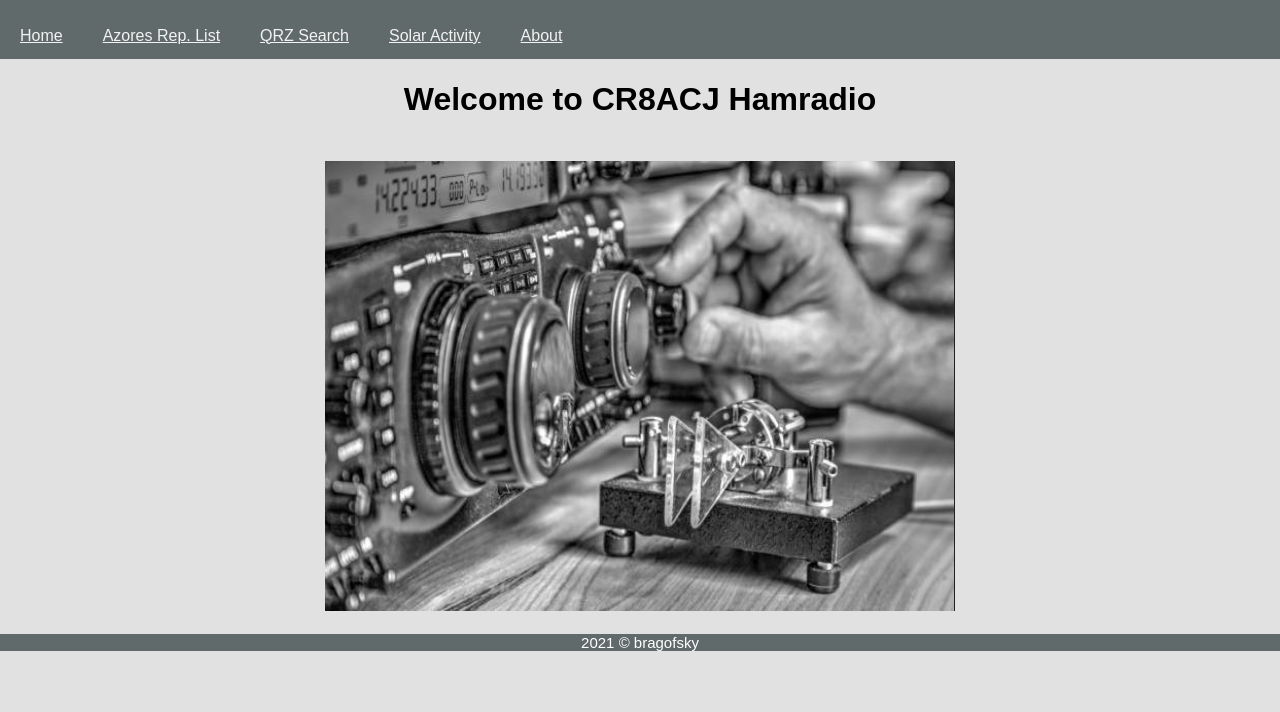
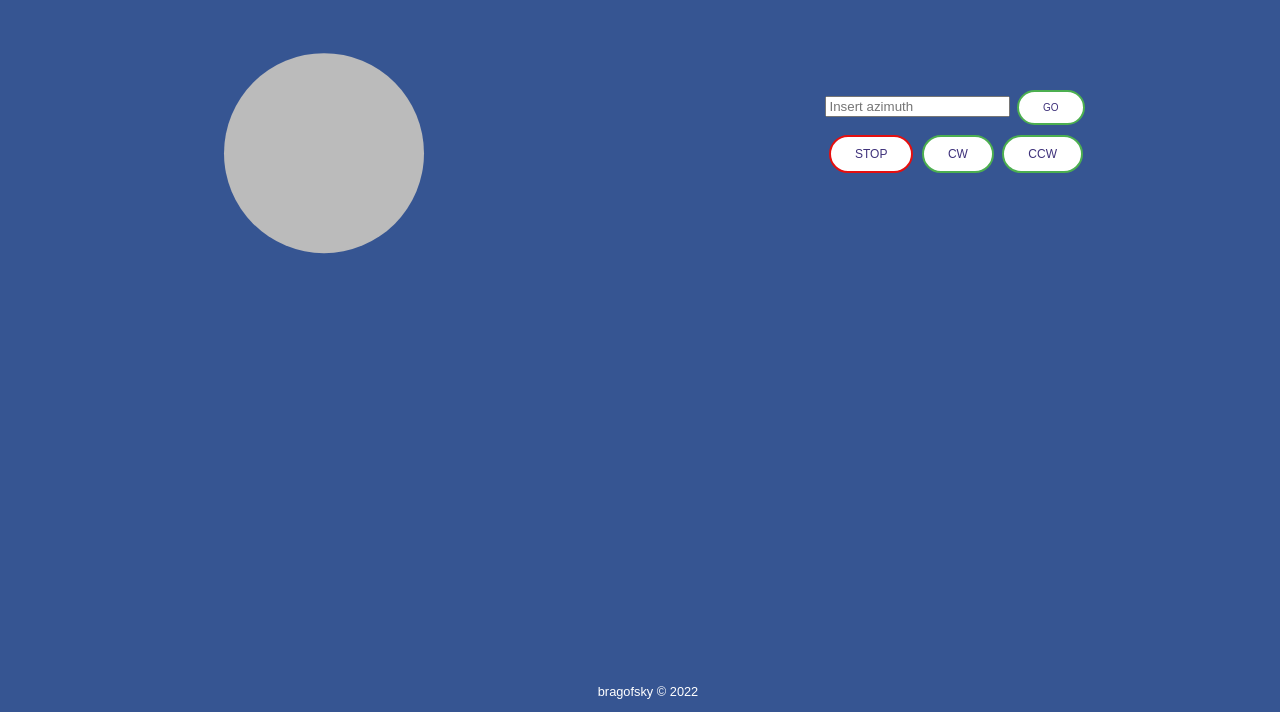
Before and after one commit to bragofsky/21184-PROJLEI, a plain HTML site: page main/www/index.html in a window 1280 px wide. Shown: the part 88-800 px from the top of the page. Drawn offline with Linux system fonts and the light colour scheme.

Commit message:
dashboard layout with div

```diff
--- a/main/www/home.html
+++ /dev/null
@@ -1,32 +0,0 @@
-<head>
-    <title>CR8ACJ Hamradio</title>
-    <style>
-        body {
-            background-color: #e1e1e1;
-            margin: 0;
-            padding: 0;
-            font-family: Arial;
-        }
-        .welcome {
-            padding: 1px;
-            text-align: center;
-            background: #e1e1e1;
-        }
-        .image {
-            padding: 20px;
-            text-align: center;
-        }
-    </style>
-</head>
-<body>
-    <div class="welcome">
-        <h1>Welcome to CR8ACJ Hamradio</h1>
-    </div>
-
-    <div class="image">
-        <img src="Screenshot_1.png" alt="Hamart" style="width:630px;height:450px;">
-    </div>
-
-
-</body>
-</html>
--- a/main/www/index.html
+++ b/main/www/index.html
@@ -1,87 +1,29 @@
+<!DOCTYPE html>
+<html>
+    <title>HARR</title>
 <head>
-    <title>CR8ACJ Hamradio</title>
-    <style>
-        /*Definição da formatação do conteudo de "body"*/
-        body {
-            background-color: #e1e1e1;
-            margin: 0;
-            padding: 0;
-            font-family: Arial;
-        }
-        /* Definição do cabeçalho da página inicial*/
-        .header {
-            padding: 1px 20px;
-            text-align: left;
-            background: #616a6b;
-        }
-            .header h1 {
-                font-size: 40px;
-            }
-        /* Definição do menu de navegação */
-        .menu {
-            overflow: hidden;
-            background-color: #616a6b;
-        }
-
-            /* Defnição dos blocos dos links disponiveis no menu */
-            .menu a {
-                float: left;
-                display: block;
-                color: #f2f2f2;
-                text-align: center;
-                padding: 14px 20px;
-            }
-                /* Definição da cor de destaque com o ponteiro do rato */
-                .menu a:hover {
-                    background-color: #ddd;
-                    color: black;
-                }
-        /*Definição da moldura que onde vão abrir todas as páginas do site*/
-        .frame {
-            display: block;
-            height: 70vh;
-            width: 100vw;
-            padding: 0;
-            border: 0;
-        }
-        /*Definição do rodapé da página inicial*/
-        .footer {
-            background-color: #616a6b;
-            color: white;
-            text-align: center;
-        }
-            .footer p {
-                font-size: 15px;
-            }
-        /*Definição da formatação dos comentarios explicativos*/
-        .comments {
-            text-align: left;
-            background: #e1e1e1;
-        }
-            .comments pre {
-                font-size: 14px;
-
-            }
-    </style>
+    <link rel="stylesheet" href="styles.css">
 </head>
 <body>
 
     <div class="header">
-        <h1>CR8ACJ HamRadio</h1>
+        <h1>HamRadio Antenna Remote Rotator</h1>
     </div>
+    <div class="column left">
+        <span class="dot"></span>
+    </div>
+    <div class="column right">
+        <form>
+            <input type="number" name="search" placeholder="Insert azimuth">
+            <button class="button GO">GO</button>
+        </form>
+        <button class="button STOP">STOP</button>
 
-    <div class="menu">
-        <a href="home.html" target="frame">Home</a>
-        <a href="reps.html" target="frame">Azores Rep. List</a>
-        <a href="qrz.html" target="frame">QRZ Search</a>
-        <a href="solar.html" target="frame">Solar Activity</a>
-        <a href="about.html" target="frame">About</a>
+        <button class="button MOV">CW</button>
+        <button class="button MOV">CCW</button>
     </div>
-
-    <iframe src="home.html" class="frame" name="frame" title="Initial frame"></iframe>
-
     <div class="footer">
-        <p>2021 &copy bragofsky</p>
+        <p>bragofsky &#169 2022</p>
     </div>
 
 </body>
--- /dev/null
+++ b/main/www/styles.css
@@ -0,0 +1,93 @@
+/* Definição corpo da página */
+body{
+    background-color: #365592;
+    color: white;
+    font-family: Arial, Helvetica, sans-serif;
+    text-align: center;
+/* Definição cabeçalho */
+}
+.header {
+    width: 100%;
+}
+
+/* Definição das colunas */
+.column {
+    width: 50%;
+    height: 50%;
+}
+    .left{
+        float: left;
+        transform: translateY(30%);
+    }
+    .right{
+        float: right;
+        transform: translateY(100%);
+    }
+/* Definição das rodapé */
+.footer {
+    font-size: 80%;
+    position: absolute;
+    bottom: 0;
+    width: 100%;
+  }
+/* Definição de formulário */
+.input{
+    background-color: white;
+}
+
+.dot {
+    height: 200px;
+    width: 200px;
+    background-color: #bbb;
+    border-radius: 50%;
+    display: inline-block;
+  }
+
+/* definição estilo botões */
+.button {
+    border: none;
+    color: white;
+    padding: 10px 24px;
+    text-align: center;
+    text-decoration: none;
+    display: inline-block;
+    font-size: 12px;
+    margin: 5px 2px;
+    transition-duration: 0.4s;
+    cursor: pointer;
+    border-radius: 20px;
+}
+    .MOV {
+        background-color: white;
+        color: #3f327b;
+        border: 2px solid #4CAF50;
+    }
+
+    .MOV:hover {
+        background-color: #4CAF50;
+        color: white;
+    }
+
+    .GO {
+        background-color: white;
+        color: #3f327b;
+        border: 2px solid #4CAF50;
+
+        font-size: 10px;
+    }
+
+    .GO:hover {
+        background-color: #4CAF50;
+        color: white;
+    }
+
+    .STOP {
+        background-color: white;
+        color: #3f327b;
+        border: 2px solid #e50f0f;
+    }
+
+    .STOP:hover {
+        background-color: #e50f0f;
+        color: white;
+    }
```
Also changed, not shown: main/www/about.html (deleted, +0 -38 lines), main/www/qrz.html (deleted, +0 -45 lines), main/www/reps.html (deleted, +0 -78 lines), main/www/solar.html (deleted, +0 -42 lines), main/www/Screenshot_1.png (deleted), main/www/slideshow_02.jpg (deleted).
